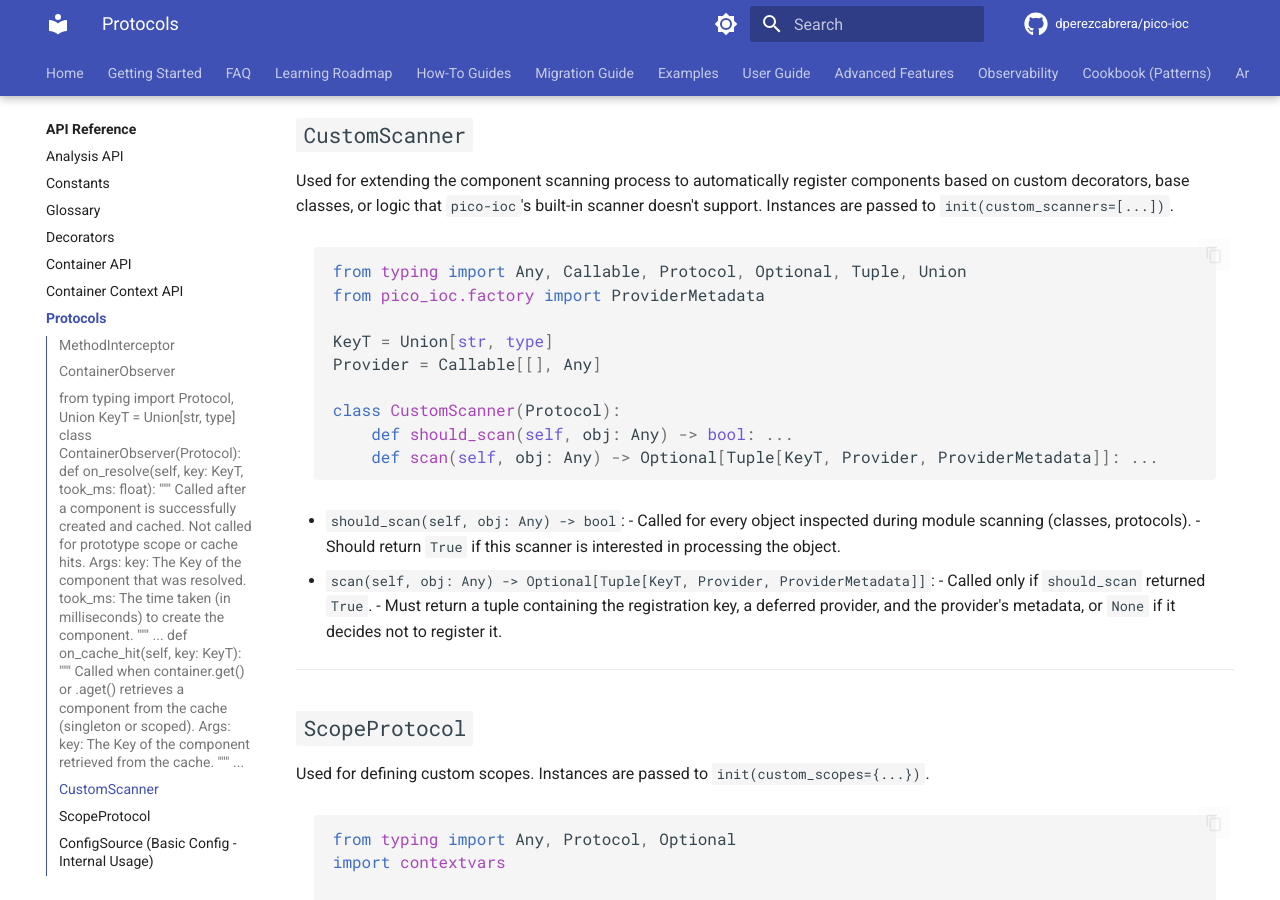
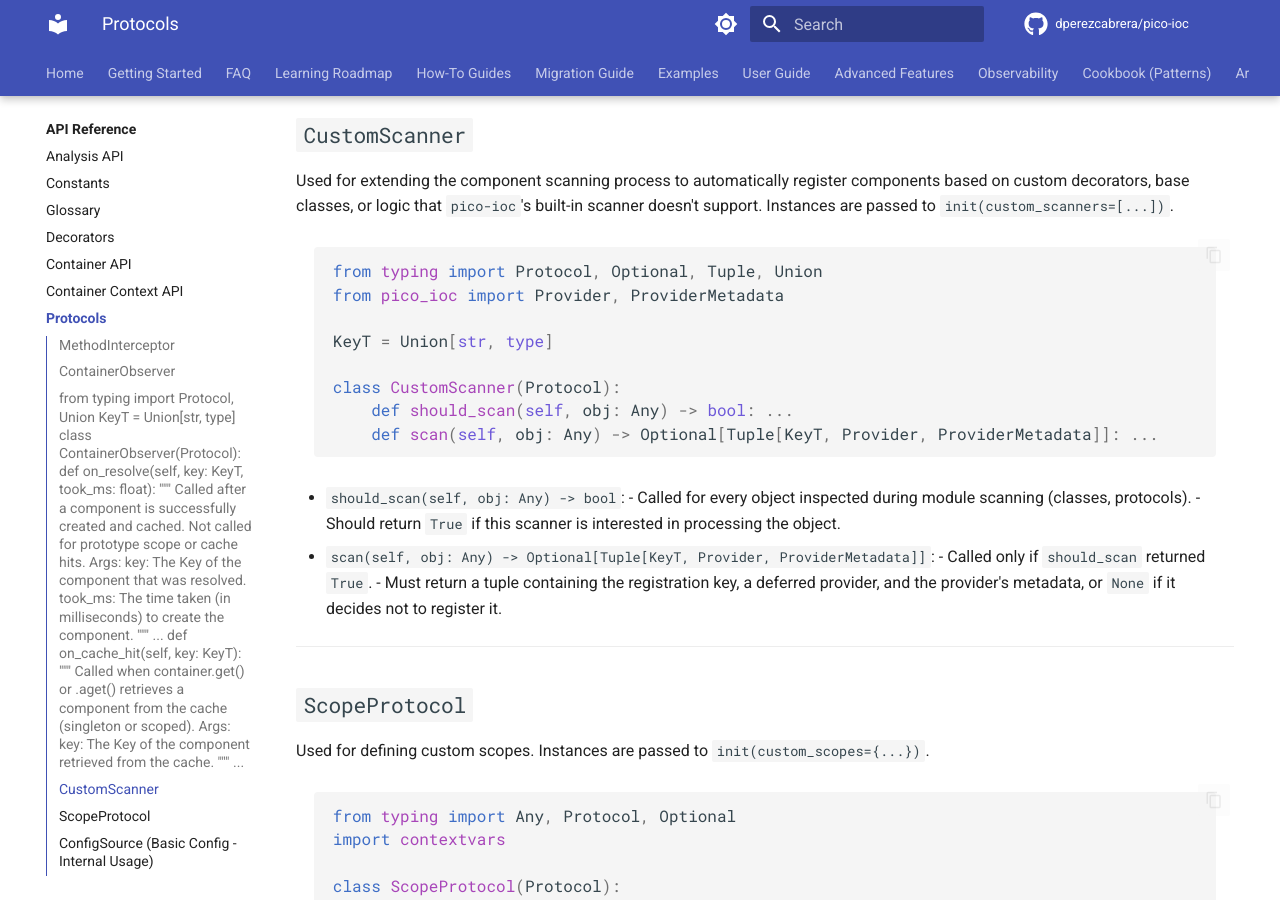
Before and after one commit to dperezcabrera/pico-ioc, an MkDocs documentation site: the page built from docs/api-reference/protocols.md, in a window 1280 px wide and 900 px high, scrolled down 2155 px. Built offline with MkDocs 1.6.1 and Material for MkDocs 9.7.7, drawn with Linux system fonts in a browser that asks for light colours; comment, search, counter and statistics services are not loaded.

Commit message:
Fix scanner protocol docs to import ABI from the pico_ioc facade

````diff
--- a/docs/api-reference/protocols.md
+++ b/docs/api-reference/protocols.md
@@ -85,11 +85,10 @@ class ContainerObserver(Protocol):
 Used for extending the component scanning process to automatically register components based on custom decorators, base classes, or logic that `pico-ioc`'s built-in scanner doesn't support. Instances are passed to `init(custom_scanners=[...])`.
 
 ```python
-from typing import Any, Callable, Protocol, Optional, Tuple, Union
-from pico_ioc.factory import ProviderMetadata
+from typing import Protocol, Optional, Tuple, Union
+from pico_ioc import Provider, ProviderMetadata
 
 KeyT = Union[str, type]
-Provider = Callable[[], Any]
 
 class CustomScanner(Protocol):
     def should_scan(self, obj: Any) -> bool: ...
````
